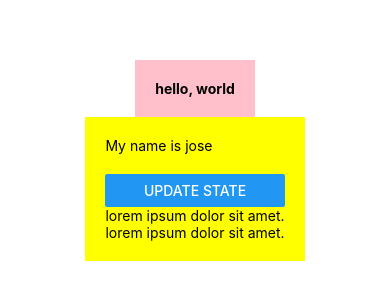
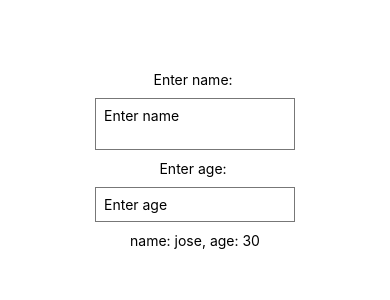
Before and after one commit to realchema/React-Native, a React Native app: screen / in a window 390 px wide. Shown: the part 262-562 px from the top of the page. Built offline with nearby package versions, Linux system fonts and the light colour scheme.

Commit message:
TextInput

```diff
--- a/App.js
+++ b/App.js
@@ -1,28 +1,20 @@
 import { StatusBar } from 'expo-status-bar';
 import React, {useState} from 'react';
-import { StyleSheet, Text, View, Button } from 'react-native';
+import { StyleSheet, Text, View, Button, TextInput } from 'react-native';
 
 export default function App() {
   const [name, setName] = useState('jose')
-  const clickHandler = () => {
-    setName('jose2')
-    setPerson({name: 'luigi', age: 45});
-  }
+  const [age, setAge] = useState('30')
+
   return (
     <View style={styles.container}>
-      <View style={styles.header}>
-        <Text style={styles.boldText}>hello, world</Text>
-      </View>
-      <View style={styles.body}>
-        <Text>My name is {name}</Text>
-        <Text></Text>
-        <View style={styles.buttonContainer}>
-          <Button title='update state' onPress={clickHandler}/>
-        </View>
-        <Text>lorem ipsum dolor sit amet.</Text>
-        <Text>lorem ipsum dolor sit amet.</Text>
-      </View>
-      <StatusBar style="auto" />
+      <Text>Enter name: </Text>
+      <TextInput multiline style={styles.input} placeholder='Enter name' onChangeText={(val) => setName(val)}/>
+
+      <Text>Enter age: </Text>
+      <TextInput keyboardType='numeric' style={styles.input} placeholder='Enter age' onChangeText={(val) => setAge(val)}/>
+
+      <Text>name: {name}, age: {age}</Text>
     </View>
   );
 }
@@ -34,18 +26,11 @@ const styles = StyleSheet.create({
     alignItems: 'center',
     justifyContent: 'center',
   },
-  header: {
-    backgroundColor: 'pink',
-    padding: 20,
-  },
-  boldText: {
-    fontWeight: 'bold',
-  },
-  body: {
-    backgroundColor: 'yellow',
-    padding: 20
-  },
-  buttonContainer: {
-    marginTop: 20
+  input: {
+    borderWidth: 1,
+    borderColor: '#777',
+    padding: 8,
+    margin: 10,
+    width: 200,
   }
 });
```
Also changed, not shown: 1 other file (tests, documents, lock files or other folders).
